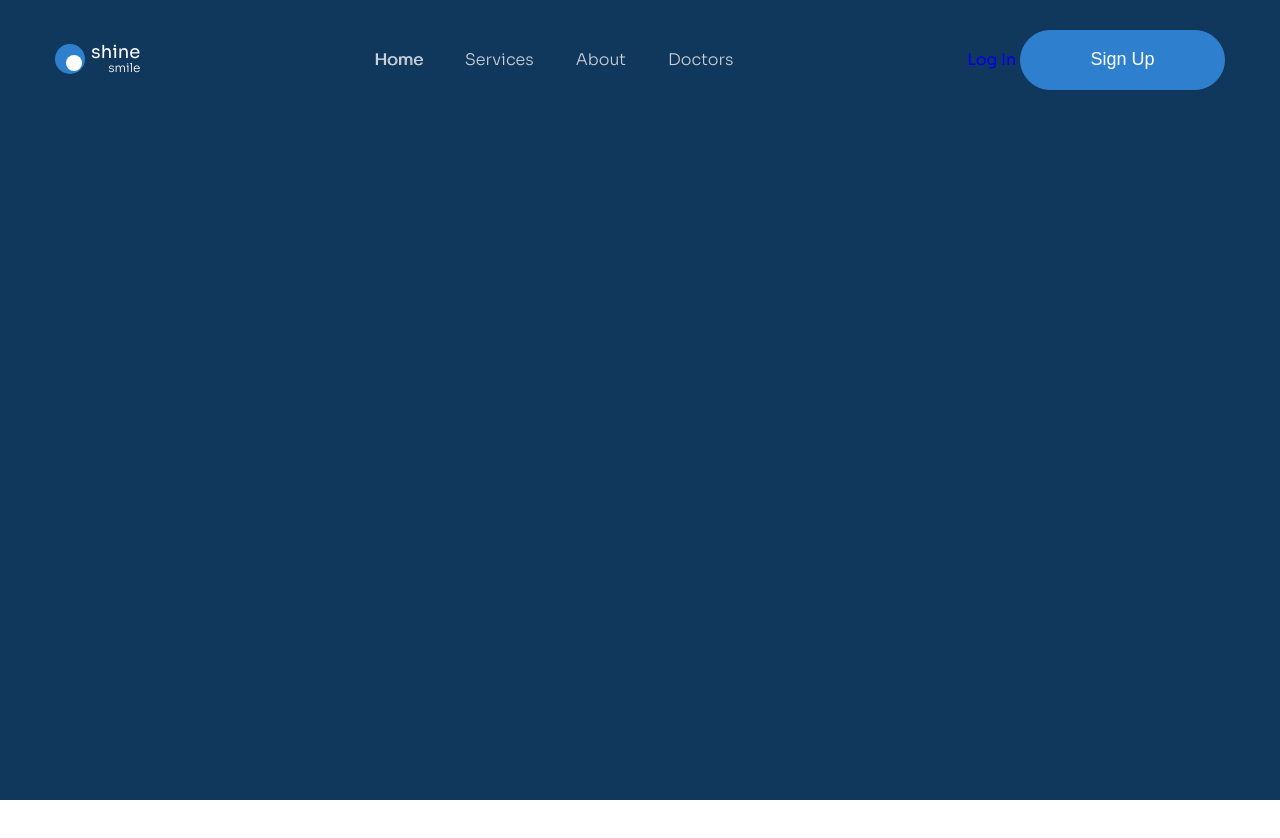
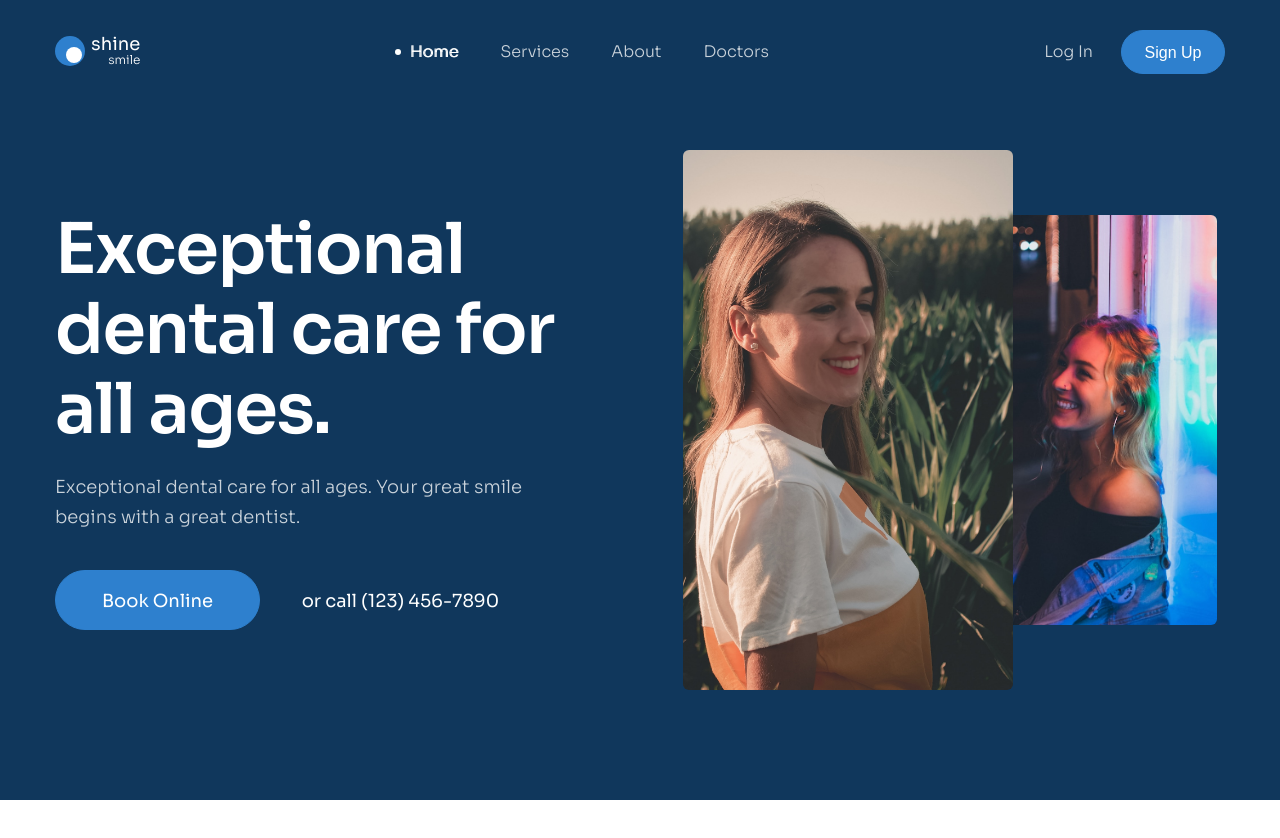
Before and after one commit to VanDuc8199/htmlcss-project-03, a plain HTML site: page index.html in a window 1280 px wide. Shown: the top 838 px of the page. Before the commit the page ends 800 px from the top, so only its background shows below. Drawn offline with Linux system fonts and the light colour scheme.

Commit message:
add hero

```diff
--- a/assets/css/styles.css
+++ b/assets/css/styles.css
@@ -8,13 +8,13 @@ html {
 
 body {
     font-size: 1.6rem;
-    font-family: 'Sora', sans-serif;
+    font-family: "Sora", sans-serif;
 }
 
 /* ==================== Comon ==================== */
 :root {
-    --primary-color: #2E80CE;
-    --secondary-color: #10375C;
+    --primary-color: #2e80ce;
+    --secondary-color: #10375c;
 }
 
 a {
@@ -25,22 +25,26 @@ a {
     width: 1170px;
     max-width: calc(100% - 48px);
     margin: 0 auto;
-
 }
 .btn {
     display: inline-block;
     min-width: 205px;
     height: 60px;
+    padding: 0 20px;
     background: var(--primary-color);
     border: 1px solid var(--primary-color);
     border-radius: 999px;
     font-weight: 400;
     font-size: 1.8rem;
-    line-height: 1.76;
+    line-height: 60px;
     text-align: center;
-    color: #FFFFFF;
+    color: #ffffff;
+    transition: 0.3s;
 }
 
+.btn:hover {
+    opacity: 0.8;
+}
 /* ==================== Header ==================== */
 .header {
     height: 100vh;
@@ -60,7 +64,8 @@ a {
     font-size: 1rem;
 }
 
-.logo__circle::before, .logo__circle::after {
+.logo__circle::before,
+.logo__circle::after {
     content: "";
     display: inline-block;
     border-radius: 50%;
@@ -76,7 +81,7 @@ a {
     position: absolute;
     top: 1.1em;
     left: 1.1em;
-    background: #FFFFFF;
+    background: #ffffff;
     width: 1.6em;
     height: 1.6em;
 }
@@ -84,12 +89,12 @@ a {
 .logo__text {
     text-align: right;
     margin-left: 0.6em;
-    color: #FFFFFF;
+    color: #ffffff;
     line-height: 1.6em;
 }
 
 .logo__brand {
-    display:block;
+    display: block;
     font-weight: 400;
     font-size: 1.8em;
 }
@@ -110,11 +115,104 @@ a {
     font-size: 1.6rem;
     line-height: 1.75;
     text-align: center;
-    color: #C9D2DA;
+    color: #c9d2da;
 }
 
-.navbar__item--active,.navbar__link:hover {
+.navbar__link--active,
+.navbar__link:hover {
     text-shadow: 1px 0 0 currentColor;
     text-align: center;
-    color: #FFFFFF;
+    color: #ffffff;
 }
+
+.navbar__link--active::before {
+    content: "";
+    position: relative;
+    top: -2px;
+    left: -8px;
+    display: inline-block;
+    width: 6px;
+    height: 6px;
+    background: #ffffff;
+    border-radius: 50%;
+}
+
+.header-action {
+    display: flex;
+    align-items: center;
+}
+
+.header-action__login {
+    margin-right: 16px;
+    padding: 8px 12px;
+    font-weight: 300;
+    font-size: 1.6rem;
+    line-height: 1.75;
+    color: #c9d2da;
+}
+
+.action__signup {
+    min-width: 104px;
+    height: 44px;
+    font-size: 1.6rem;
+    line-height: 44px;
+    cursor: pointer;
+}
+
+.hero {
+    display: flex;
+    align-items: center;
+    margin: 76px 0 110px 0;
+}
+
+.hero__content {
+    width: 44%;
+    margin-right: 113px;
+}
+
+.hero__heading {
+    font-weight: 600;
+    font-size: 7rem;
+    line-height: 1.14;
+    letter-spacing: -0.02em;
+    color: #ffffff;
+}
+
+.hero__desc {
+    margin: 22px 0 38px 0;
+    font-weight: 300;
+    font-size: 1.8rem;
+    line-height: 1.67;
+    color: #c9d2da;
+}
+
+.hero__phone {
+    margin-left: 38px;
+    font-weight: 400;
+    font-size: 1.8rem;
+    line-height: 1.67;
+    text-align: center;
+    color: #ffffff;
+}
+
+.hero__images {
+    display: flex;
+    align-items: center;
+}
+
+.hero__img {
+    width: 330px;
+    height: 540px;
+    object-fit: cover;
+    border-radius: 6px;
+}
+
+.hero__img:first-child {
+    position: relative;
+}
+
+.hero__img:last-child {
+    width: 210px;
+    height: 410px;
+    margin-left: -6px;
+}
--- a/index.html
+++ b/index.html
@@ -1,62 +1,127 @@
 <!DOCTYPE html>
 <html lang="en">
     <head>
-    <meta charset="UTF-8">
-    <meta http-equiv="X-UA-Compatible" content="IE=edge">
-    <meta name="viewport" content="width=device-width, initial-scale=1.0">
+        <meta charset="UTF-8" />
+        <meta http-equiv="X-UA-Compatible" content="IE=edge" />
+        <meta name="viewport" content="width=device-width, initial-scale=1.0" />
         <title>Shine Smile</title>
 
         <!-- Favicons -->
-    <link rel="apple-touch-icon" sizes="57x57" href="./assets/favicons/apple-icon-57x57.png">
-    <link rel="apple-touch-icon" sizes="60x60" href="./assets/favicons//apple-icon-60x60.png">
-    <link rel="apple-touch-icon" sizes="72x72" href="./assets/favicons//apple-icon-72x72.png">
-    <link rel="apple-touch-icon" sizes="76x76" href="./assets/favicons//apple-icon-76x76.png">
-    <link rel="apple-touch-icon" sizes="114x114" href="./assets/favicons//apple-icon-114x114.png">
-    <link rel="apple-touch-icon" sizes="120x120" href="./assets/favicons//apple-icon-120x120.png">
-    <link rel="apple-touch-icon" sizes="144x144" href="./assets/favicons//apple-icon-144x144.png">
-    <link rel="apple-touch-icon" sizes="152x152" href="./assets/favicons//apple-icon-152x152.png">
-    <link rel="apple-touch-icon" sizes="180x180" href="./assets/favicons//apple-icon-180x180.png">
-    <link rel="icon" type="image/png" sizes="192x192"  href="./assets/favicons//android-icon-192x192.png">
-    <link rel="icon" type="image/png" sizes="32x32" href="./assets/favicons//favicon-32x32.png">
-    <link rel="icon" type="image/png" sizes="96x96" href="./assets/favicons//favicon-96x96.png">
-    <link rel="icon" type="image/png" sizes="16x16" href="./assets/favicons//favicon-16x16.png">
-    <link rel="manifest" href="./assets/favicons/manifest.json">
-    <meta name="msapplication-TileColor" content="#ffffff">
-    <meta name="msapplication-TileImage" content="./assets/favicons/ms-icon-144x144.png">
-    <meta name="theme-color" content="#ffffff">
+        <link
+            rel="apple-touch-icon"
+            sizes="57x57"
+            href="./assets/favicons/apple-icon-57x57.png"
+        />
+        <link
+            rel="apple-touch-icon"
+            sizes="60x60"
+            href="./assets/favicons//apple-icon-60x60.png"
+        />
+        <link
+            rel="apple-touch-icon"
+            sizes="72x72"
+            href="./assets/favicons//apple-icon-72x72.png"
+        />
+        <link
+            rel="apple-touch-icon"
+            sizes="76x76"
+            href="./assets/favicons//apple-icon-76x76.png"
+        />
+        <link
+            rel="apple-touch-icon"
+            sizes="114x114"
+            href="./assets/favicons//apple-icon-114x114.png"
+        />
+        <link
+            rel="apple-touch-icon"
+            sizes="120x120"
+            href="./assets/favicons//apple-icon-120x120.png"
+        />
+        <link
+            rel="apple-touch-icon"
+            sizes="144x144"
+            href="./assets/favicons//apple-icon-144x144.png"
+        />
+        <link
+            rel="apple-touch-icon"
+            sizes="152x152"
+            href="./assets/favicons//apple-icon-152x152.png"
+        />
+        <link
+            rel="apple-touch-icon"
+            sizes="180x180"
+            href="./assets/favicons//apple-icon-180x180.png"
+        />
+        <link
+            rel="icon"
+            type="image/png"
+            sizes="192x192"
+            href="./assets/favicons//android-icon-192x192.png"
+        />
+        <link
+            rel="icon"
+            type="image/png"
+            sizes="32x32"
+            href="./assets/favicons//favicon-32x32.png"
+        />
+        <link
+            rel="icon"
+            type="image/png"
+            sizes="96x96"
+            href="./assets/favicons//favicon-96x96.png"
+        />
+        <link
+            rel="icon"
+            type="image/png"
+            sizes="16x16"
+            href="./assets/favicons//favicon-16x16.png"
+        />
+        <link rel="manifest" href="./assets/favicons/manifest.json" />
+        <meta name="msapplication-TileColor" content="#ffffff" />
+        <meta
+            name="msapplication-TileImage"
+            content="./assets/favicons/ms-icon-144x144.png"
+        />
+        <meta name="theme-color" content="#ffffff" />
 
         <!-- Embed fonts -->
-    <link rel="preconnect" href="https://fonts.googleapis.com">
-    <link rel="preconnect" href="https://fonts.gstatic.com" crossorigin>
-    <link href="https://fonts.googleapis.com/css2?family=Open+Sans:wght@400;600&family=Sora:wght@300;400;600&display=swap" rel="stylesheet">
+        <link rel="preconnect" href="https://fonts.googleapis.com" />
+        <link rel="preconnect" href="https://fonts.gstatic.com" crossorigin />
+        <link
+            href="https://fonts.googleapis.com/css2?family=Open+Sans:wght@400;600&family=Sora:wght@300;400;600&display=swap"
+            rel="stylesheet"
+        />
 
         <!-- Reset CSS -->
-    <link rel="stylesheet" href="./assets/css/reset.css">
+        <link rel="stylesheet" href="./assets/css/reset.css" />
         <!-- Styles -->
-    <link rel="stylesheet" href="./assets/css/styles.css">
-
-
+        <link rel="stylesheet" href="./assets/css/styles.css" />
     </head>
-<body>
+    <body style="height: 5000px">
         <header class="header">
             <div class="container">
                 <div class="header-top">
                     <!-- Logo -->
                     <a href="/">
                         <div class="logo">
-                        <span class="logo__circle">
-                        </span>
+                            <span class="logo__circle"> </span>
                             <span class="logo__text">
                                 <span class="logo__brand">shine</span>
-                            <span class="logo__brand logo__brand--small">smile</span>
+                                <span class="logo__brand logo__brand--small"
+                                    >smile</span
+                                >
                             </span>
                         </div>
                     </a>
                     <!-- Navbar -->
                     <nav class="navbar">
                         <ul class="navbar__list">
-                        <li class="navbar__item navbar__item--active">
-                            <a href="#!" class="navbar__link">Home</a>
+                            <li class="navbar__item">
+                                <a
+                                    href="#!"
+                                    class="navbar__link navbar__link--active"
+                                    >Home</a
+                                >
                             </li>
                             <li class="navbar__item">
                                 <a href="#!" class="navbar__link">Services</a>
@@ -71,11 +136,45 @@
                     </nav>
 
                     <!-- Action -->
-                <div class="action">
-                    <a href="#!" class="action__btn">Log In</a>
-                    <button href="#!" class="btn action__btn">Sign Up</button>
+                    <div class="header-action">
+                        <a href="#!" class="header-action__login">Log In</a>
+                        <button href="#!" class="btn action__signup">
+                            Sign Up
+                        </button>
                     </div>
                 </div>
+
+                <section class="hero">
+                    <section class="hero__content">
+                        <h1 class="hero__heading">
+                            Exceptional dental care for all ages.
+                        </h1>
+                        <p class="hero__desc">
+                            Exceptional dental care for all ages. Your great
+                            smile begins with a great dentist.
+                        </p>
+                        <div class="hero__row">
+                            <a href="" class="btn hero__action">Book Online</a>
+                            <span class="hero__phone"
+                                >or call (123) 456-7890</span
+                            >
+                        </div>
+                    </section>
+                    <div class="hero__media">
+                        <figure class="hero__images">
+                            <img
+                                src="./assets/img/hero-1.jpg"
+                                alt="Exceptional dental care for all ages."
+                                class="hero__img"
+                            />
+                            <img
+                                src="./assets/img/hero-2.jpg"
+                                alt="Exceptional dental care for all ages."
+                                class="hero__img"
+                            />
+                        </figure>
+                    </div>
+                </section>
             </div>
         </header>
     </body>
```
Also changed, not shown: assets/favicons/manifest.json, assets/img/hero-1.jpg (added), assets/img/hero-2.jpg (added). Lines whose indentation alone changed are shown as unchanged.
